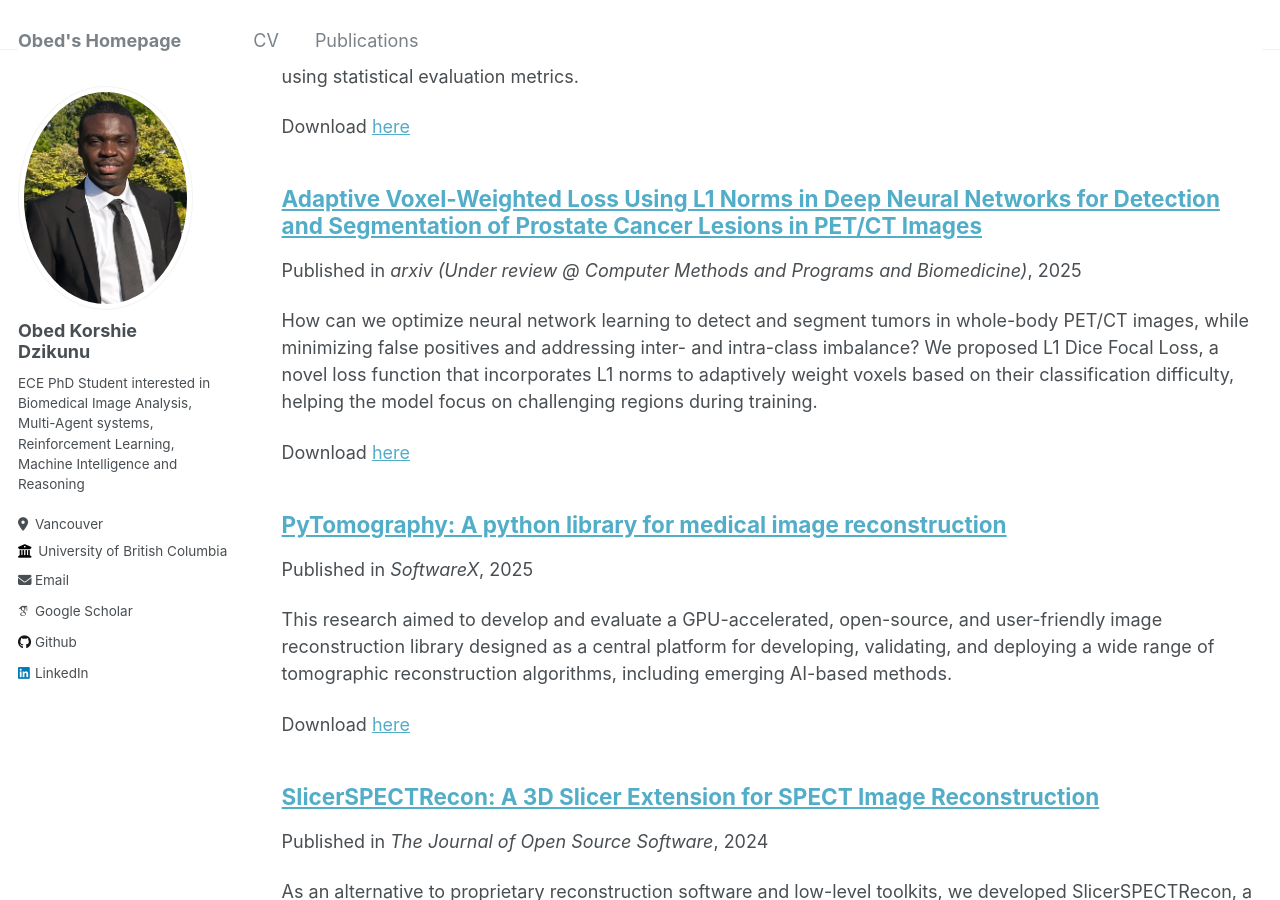
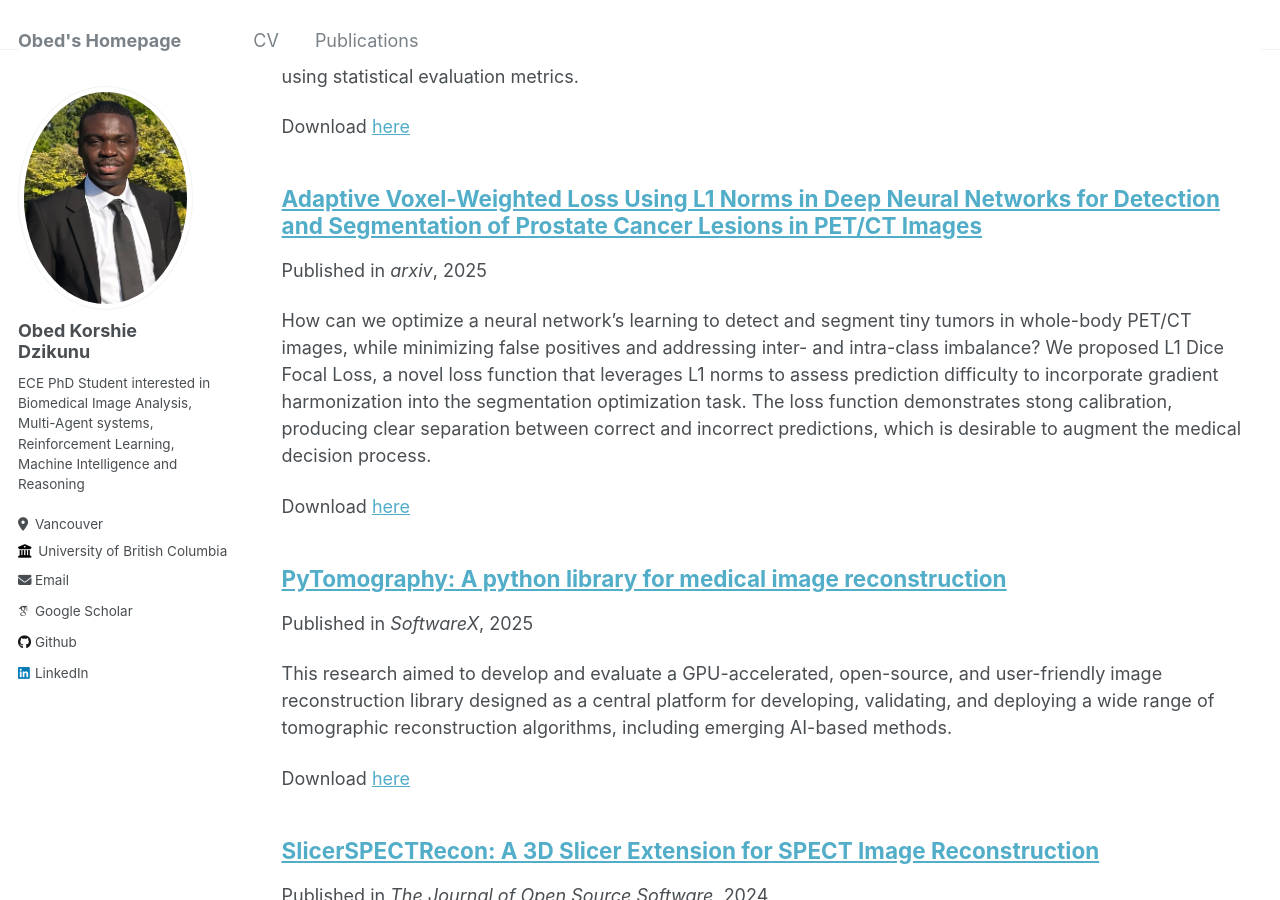
Before and after one commit to ObedDzik/obeddzik.github.io, a Jekyll site: the page built from _pages/publications.md, in a window 1280 px wide and 900 px high, scrolled down 368 px. Built offline with Jekyll 4.4.1, drawn with Linux system fonts in a browser that asks for light colours; some web fonts are replaced.

Commit message:
Update
Updated the excerpt to clarify the loss function's purpose and benefits in neural network training for tumor detection and segmentation.

```diff
--- a/_publications/l1dfl.md
+++ b/_publications/l1dfl.md
@@ -1,9 +1,9 @@
 ---
 title: "Adaptive Voxel-Weighted Loss Using L1 Norms in Deep Neural Networks for Detection and Segmentation of Prostate Cancer Lesions in PET/CT Images"
 collection: publications
-excerpt: "How can we optimize neural network learning to detect and segment tumors in whole-body PET/CT images, while minimizing false positives and addressing inter- and intra-class imbalance? We proposed L1 Dice Focal Loss, a novel loss function that incorporates L1 norms to adaptively weight voxels based on their classification difficulty, helping the model focus on challenging regions during training."
+excerpt: "How can we optimize a neural network's learning to detect and segment tiny tumors in whole-body PET/CT images, while minimizing false positives and addressing inter- and intra-class imbalance? We proposed L1 Dice Focal Loss, a novel loss function that leverages L1 norms to assess prediction difficulty to incorporate gradient harmonization into the segmentation optimization task. The loss function demonstrates stong calibration, producing clear separation between correct and incorrect predictions, which is desirable to augment the medical decision process."
 date: 2025-02-04
-venue: arxiv (Under review @ Computer Methods and Programs and Biomedicine)
+venue: arxiv
 paperurl: 'https://doi.org/10.48550/arXiv.2502.02756'
 # citation: 'Your Name, You. (2010). &quot;Paper Title Number 2.&quot; <i>Journal 1</i>. 1(2).'
 ---
```
